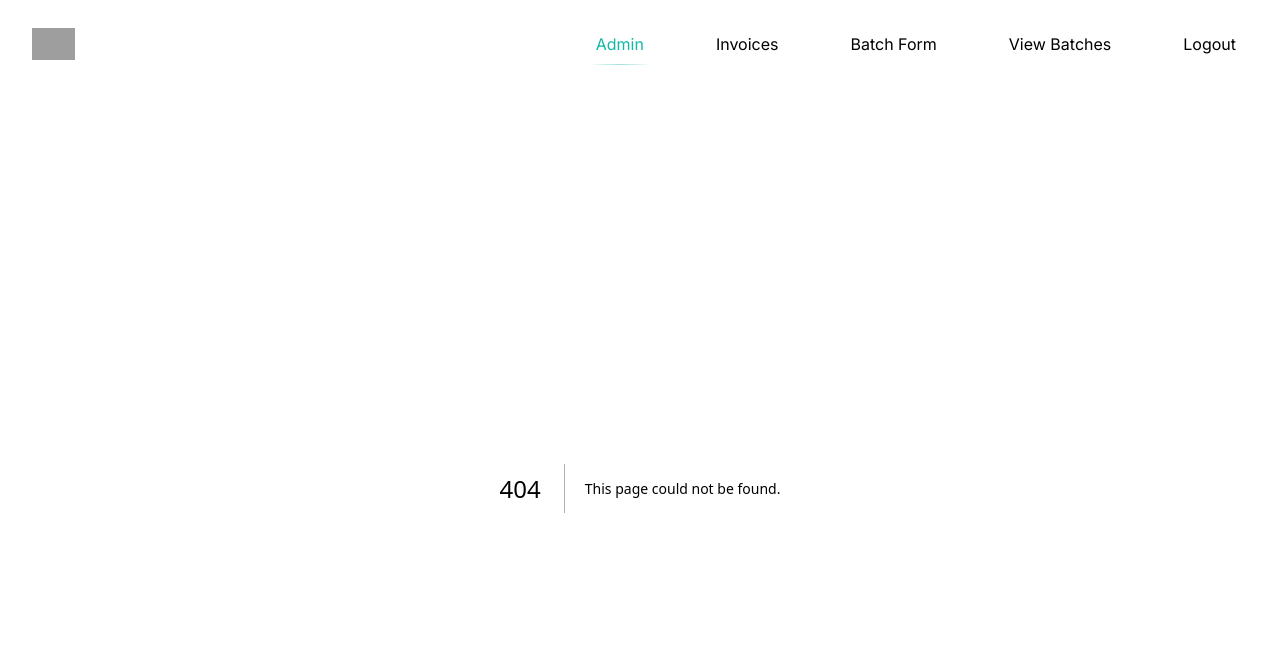
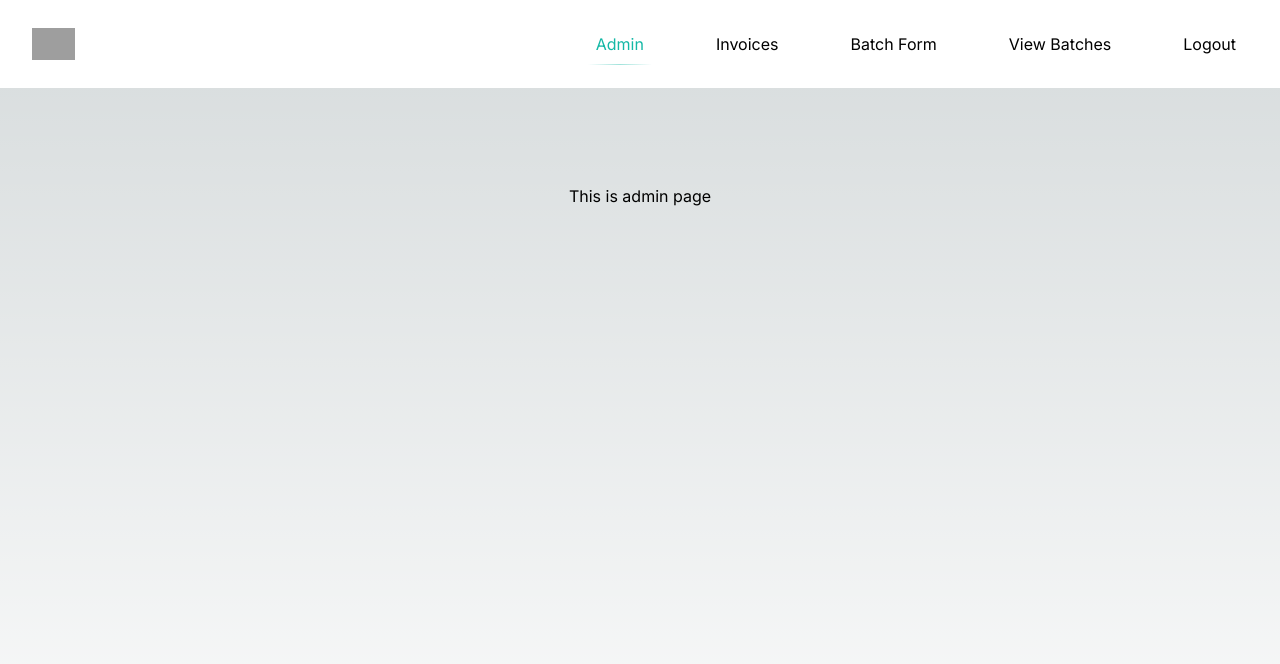
Before and after one commit to RosenbergLiu/FCLform, a Next.js app in the folder fcl/: page /admin in a window 1280 px wide. Before the commit this address had no page. Shown: the top 664 px of the page. Built offline with nearby package versions, Linux system fonts and the light colour scheme; grey boxes are pictures that could not be loaded.

Commit message:
Add route

```diff
--- /dev/null
+++ b/fcl/src/app/admin/page.tsx
@@ -0,0 +1,7 @@
+import Image from 'next/image'
+
+export default function Admin() {
+  return (
+    <div>This is admin page</div>
+  )
+}
--- /dev/null
+++ b/fcl/src/app/batches/page.tsx
@@ -0,0 +1,7 @@
+import Image from 'next/image'
+
+export default function ViewBatches() {
+  return (
+    <div>This is view batches page</div>
+  )
+}
--- /dev/null
+++ b/fcl/src/app/invoices/page.tsx
@@ -0,0 +1,7 @@
+import Image from 'next/image'
+
+export default function Invoices() {
+  return (
+    <div>This is invoices page</div>
+  )
+}
--- a/fcl/src/app/layout.tsx
+++ b/fcl/src/app/layout.tsx
@@ -19,10 +19,8 @@ export default function RootLayout({
   return (
     <html lang="en">
       <body className={inter.className}>
-        <div><Header /></div>
-        <div>
-          {children}
-        </div>
+        <Header />
+        <main className="flex min-h-screen flex-col items-center justify-between p-24">{children}</main>
       </body>
     </html>
   )
--- a/fcl/src/app/page.tsx
+++ b/fcl/src/app/page.tsx
@@ -1,12 +1,7 @@
 import Image from 'next/image'
 
-export default function Home() {
+export default function BatchForm() {
   return (
-    <main className="flex min-h-screen flex-col items-center justify-between p-24">
-
-
-
-
-    </main>
+    <div></div>
   )
 }
```
